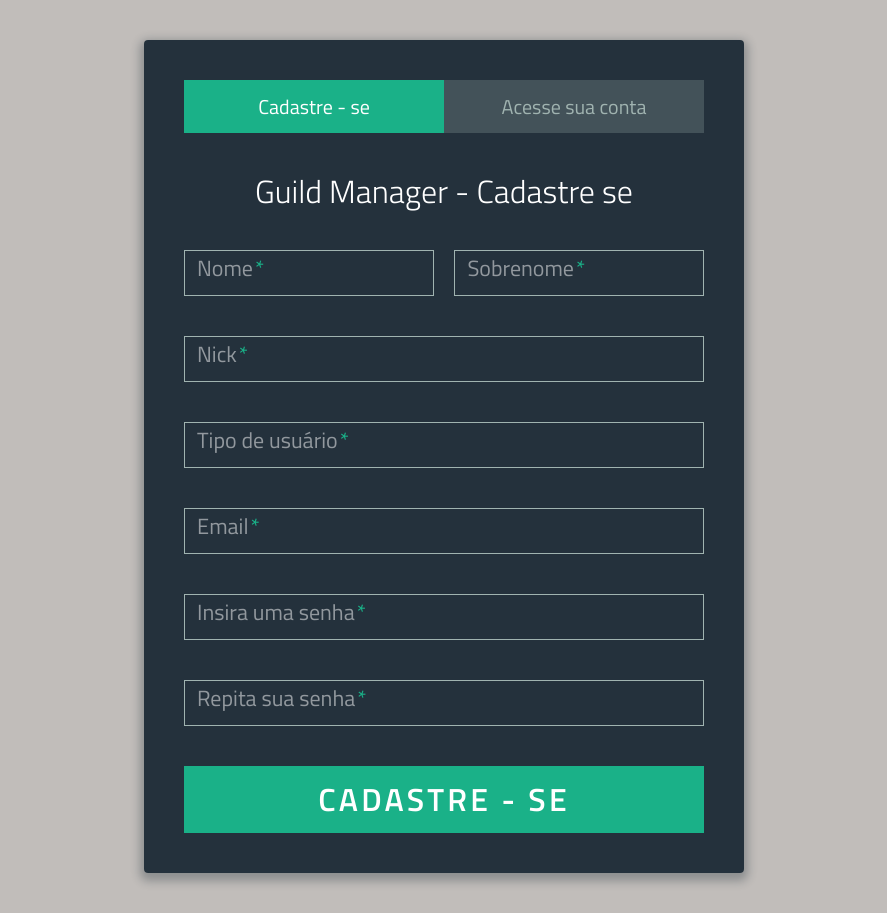
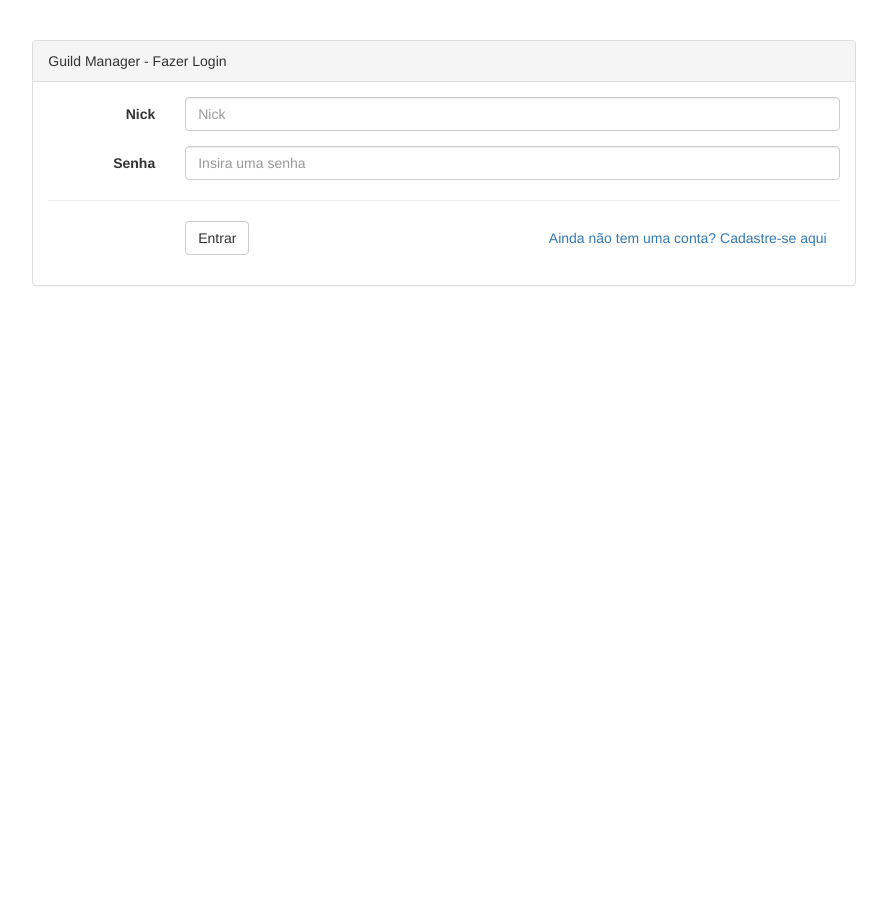
Before and after one commit to Glauber26/guild, a PHP site: page /index.php in a window 1280 px wide. Shown: the whole page, without its empty margins (196-1083 px from the left). After the commit the page ends 286 px from the top, so only its background shows below. Run offline with PHP 8.4, Linux system fonts and the light colour scheme; some libraries are stand-ins or nearby versions.

Commit message:
Navegação

```diff
--- a/index.php
+++ b/index.php
@@ -1,6 +1,6 @@
 <?php
 session_start();
-if(isset($_SESSION['user'])){
+if (isset($_SESSION['user'])) {
     // Está logado
     $url = '/guild/home.php';
     header("location:$url");
@@ -11,127 +11,57 @@ if(isset($_SESSION['user'])){
 
 
 <!DOCTYPE html>
-<html >
+<html>
 <head>
     <meta charset="UTF-8">
     <title>Guld Manager - Login/Cadastre-se</title>
-	<link href='https://fonts.googleapis.com/css?family=Titillium+Web:400,300,600' rel='stylesheet' type='text/css'>
-	<link rel="stylesheet" href="https://cdnjs.cloudflare.com/ajax/libs/normalize/5.0.0/normalize.min.css">
-
-
-	<link rel="stylesheet" href="css/style.css">
-
-
+    <link rel="stylesheet" href="css/bootstrap.css">
 </head>
 
 <body>
+<br>
+<br>
 <div class="form">
+    <div class="container col-sm-8 col-sm-offset-2">
+        <div class="panel panel-default">
+            <div class="panel-heading">Guild Manager - Fazer Login</div>
+            <div class="panel-body">
+                <div id="login">
 
-		<ul class="tab-group">
-			<li class="tab active"><a href="#signup">Cadastre - se</a></li>
-			<li class="tab"><a href="#login">Acesse sua conta</a></li>
-		</ul>
+                    <form class="form-horizontal" action="login.php" method="post">
 
-		<div class="tab-content">
-			<div id="signup">
-				<h1>Guild Manager - Cadastre se</h1>
-
-				<form action="cadastro.php" method="post">
-
-					<div class="top-row">
-						<div class="field-wrap">
-							<label>
-								Nome<span class="req">*</span>
-							</label>
-							<input type="text" name="nome" required autocomplete="off" />
-						</div>
-
-
-						<div class="field-wrap">
-							<label>
-								Sobrenome<span class="req">*</span>
-							</label>
-							<input type="text" name="sobrenome" required autocomplete="off"/>
+                        <div class="form-group">
+                            <label for="nick" class="col-sm-2 control-label">Nick</label>
+                            <div class="col-sm-10">
+                                <input type="text" class="form-control" id="nick" name="nick" placeholder="Nick"
+                                       required="required">
                             </div>
                         </div>
 
-
-					<div class="field-wrap">
-						<label>
-							Nick<span class="req">*</span>
-						</label>
-						<input type="text" name="nick" required autocomplete="off" />
+                        <div class="form-group">
+                            <label for="senha" class="col-sm-2 control-label">Senha</label>
+                            <div class="col-sm-10">
+                                <input type="password" class="form-control" id="senha" name="senha"
+                                       placeholder="Insira uma senha" value="">
                             </div>
-
-
-					<div class="field-wrap">
-						<label>
-							Tipo de usuário<span class="req">*</span>
-						</label>
-						<input type="text" name="tipo" required autocomplete="off" />
                         </div>
-
-
-					<div class="field-wrap">
-						<label>
-							Email<span class="req">*</span>
-						</label>
-						<input type="email" name="email" required autocomplete="off"/>
+                        <hr>
+                        <div class="form-group">
+                            <div class="col-sm-offset-2 col-sm-10">
+                                <button type="submit" id="salvar" name="salvar" class="btn btn-default">Entrar</button>
+                                <a class="btn" href="registrar.php" style="float: right">Ainda não tem uma conta? Cadastre-se aqui</a>
                             </div>
-
-					<div class="field-wrap">
-						<label>
-							Insira uma senha<span class="req">*</span>
-						</label>
-						<input type="password" name="senha" required autocomplete="off"/>
                         </div>
-
-					<div class="field-wrap">
-						<label>
-							Repita sua senha<span class="req">*</span>
-						</label>
-						<input type="password" name="repitasenha" required autocomplete="off"/>
-					</div>
-
-
-					<button type="submit" class="button button-block"/>Cadastre - se</button>
 
                     </form>
 
                 </div>
-
-			<div id="login">
-				<h1>Bem vindo!</h1>
-
-				<form action="login.php" method="post">
-
-					<div class="field-wrap">
-						<label>
-							Nick<span class="req">*</span>
-						</label>
-						<input type="text" name="nick" required autocomplete="off"/>
+            </div>
         </div>
 
-					<div class="field-wrap">
-						<label>
-							Password<span class="req">*</span>
-						</label>
-						<input type="password" name="senha" required autocomplete="off"/>
     </div>
-
-					<p class="forgot"><a href="#">Esqueceu a senha?</a></p>
-
-					<button class="button button-block"/>Entrar</button>
-
-				</form>
-
 </div>
-
-		</div><!-- tab-content -->
-
-	</div> <!-- /form -->
 <script src='http://cdnjs.cloudflare.com/ajax/libs/jquery/2.1.3/jquery.min.js'></script>
-
 <script src="js/index.js"></script>
 
 </body>
```
Also changed, not shown: home.php (+2 -31 lines), navbar.php (added, +37 -0 lines). Lines whose indentation alone changed are shown as unchanged.
